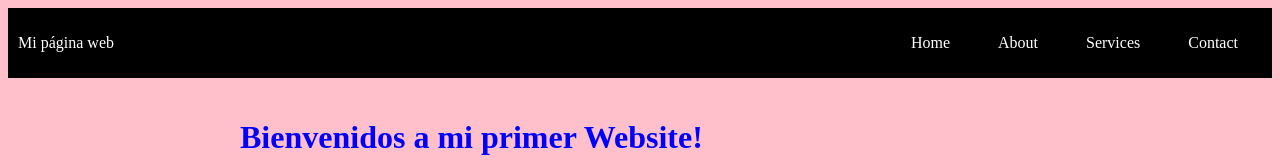
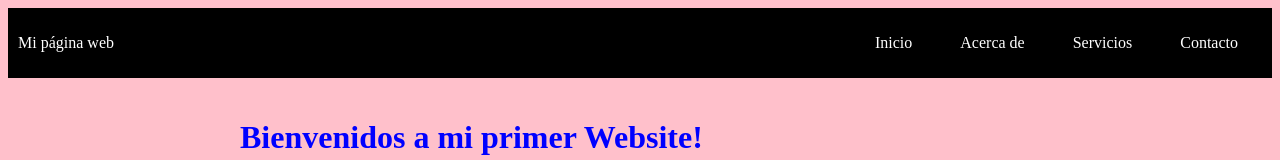
Before and after one commit to efrainjad/mireporemote, a plain HTML site: page index.html in a window 1280 px wide. Shown: the top 160 px of the page. Drawn offline with Linux system fonts and the light colour scheme.

Commit message:
error critico solucionado, menu en español

```diff
--- a/index.html
+++ b/index.html
@@ -12,10 +12,10 @@
         <nav class="navbar" role="navigation">
           <a href="#" class="brand">Mi página web</a>
           <ul class="nav-links">
-            <li><a href="index.html">Home</a></li>
-            <li><a href="about.html">About</a></li>
-            <li><a href="services.html">Services</a></li>
-            <li><a href="contact.html">Contact</a></li>
+            <li><a href="index.html">Inicio</a></li>
+            <li><a href="about.html">Acerca de</a></li>
+            <li><a href="services.html">Servicios</a></li>
+            <li><a href="contact.html">Contacto</a></li>
           </ul>
         </nav>
         <button class="button-menu-toggle">Menu</button>
```
